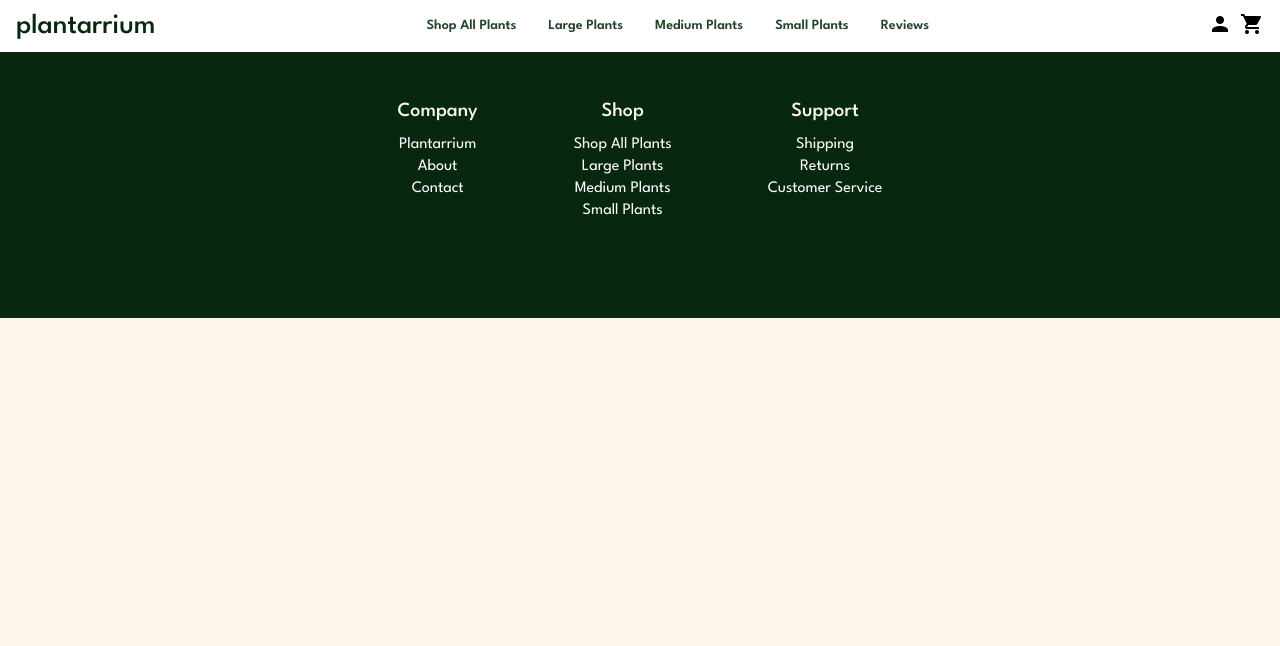
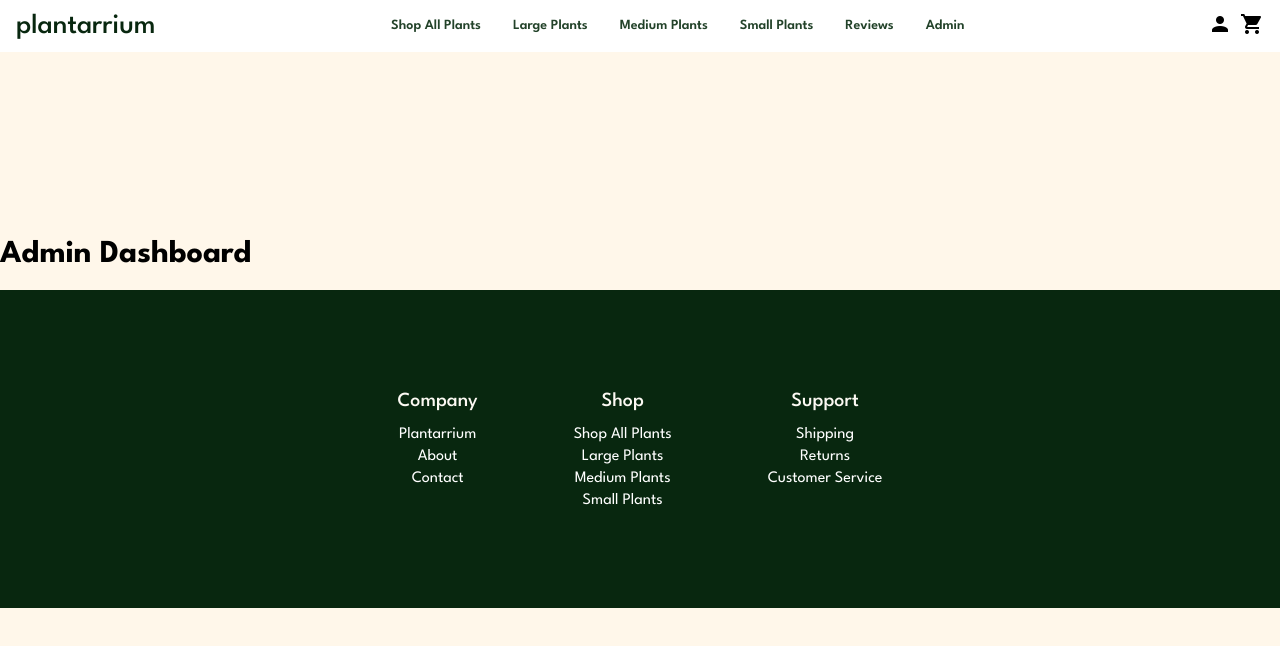
Before and after one commit to 2110-FTB-PT/infinite-loop, a React (Create React App) app: page /admin in a window 1280 px wide. Shown: the top 646 px of the page. Built offline with nearby package versions, Linux system fonts and the light colour scheme; no server answers.

Commit message:
added admin dashboard route. in progress. not finished

```diff
--- /dev/null
+++ b/src/components/AdminDash.js
@@ -0,0 +1,14 @@
+import React from 'react';
+import "../style/Collections.css";
+
+
+const AdminDash = () => {
+
+    return (
+        <div>
+            <h1>Admin Dashboard</h1>
+        </div>
+    )
+}
+
+export default AdminDash;
--- a/src/components/App.js
+++ b/src/components/App.js
@@ -31,6 +31,7 @@ import MyAccount from "./MyAccount/MyAccount";
 import Reviews from "./Reviews";
 import ReviewsByProduct from "./ReviewsByProduct";
 import ProductPage from "./ProductPage";
+import AdminDash from "./AdminDash";
 
 const App = () => {
   const [APIHealth, setAPIHealth] = useState("");
@@ -191,6 +192,7 @@ const App = () => {
             />
           }
         />
+        <Route path='/admin' element={<AdminDash />} />
         <Route path='/reviews/:productId' element={<ReviewsByProduct />} />
         <Route path='/myaccount' element={<MyAccount />} />
         <Route path='/about' element={<About />} />
--- a/src/components/Navigation.js
+++ b/src/components/Navigation.js
@@ -27,6 +27,9 @@ const Navigation = () => {
           <Link to="/reviews" style={{ textDecoration: "none"}}>
           <div className="plant-categories-link">Reviews</div>
           </Link>
+          <Link to="/admin" style={{ textDecoration: "none"}}>
+          <div className="plant-categories-link">Admin</div>
+          </Link>
         </div>
         <div className="account">
           <a href="/myaccount">
```
